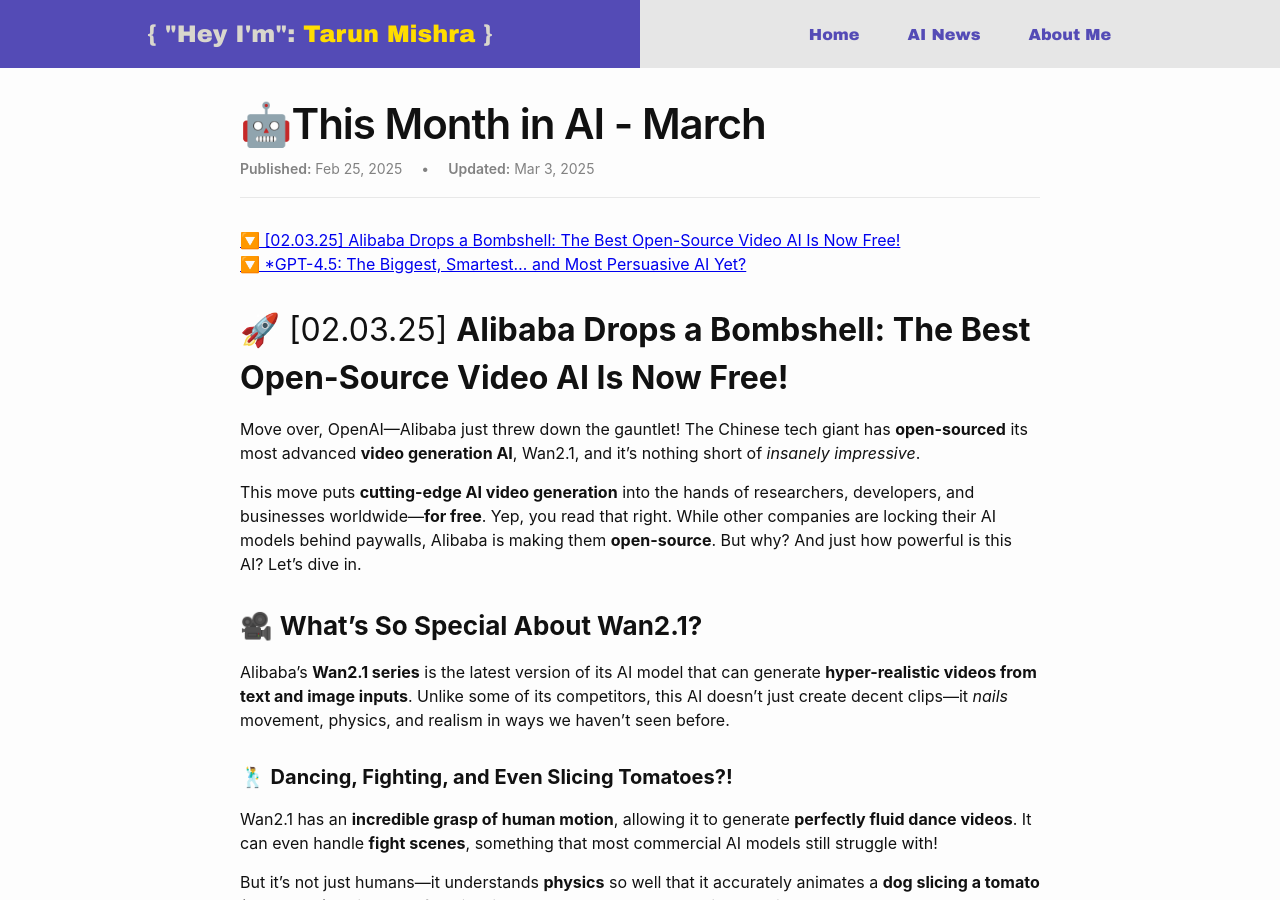
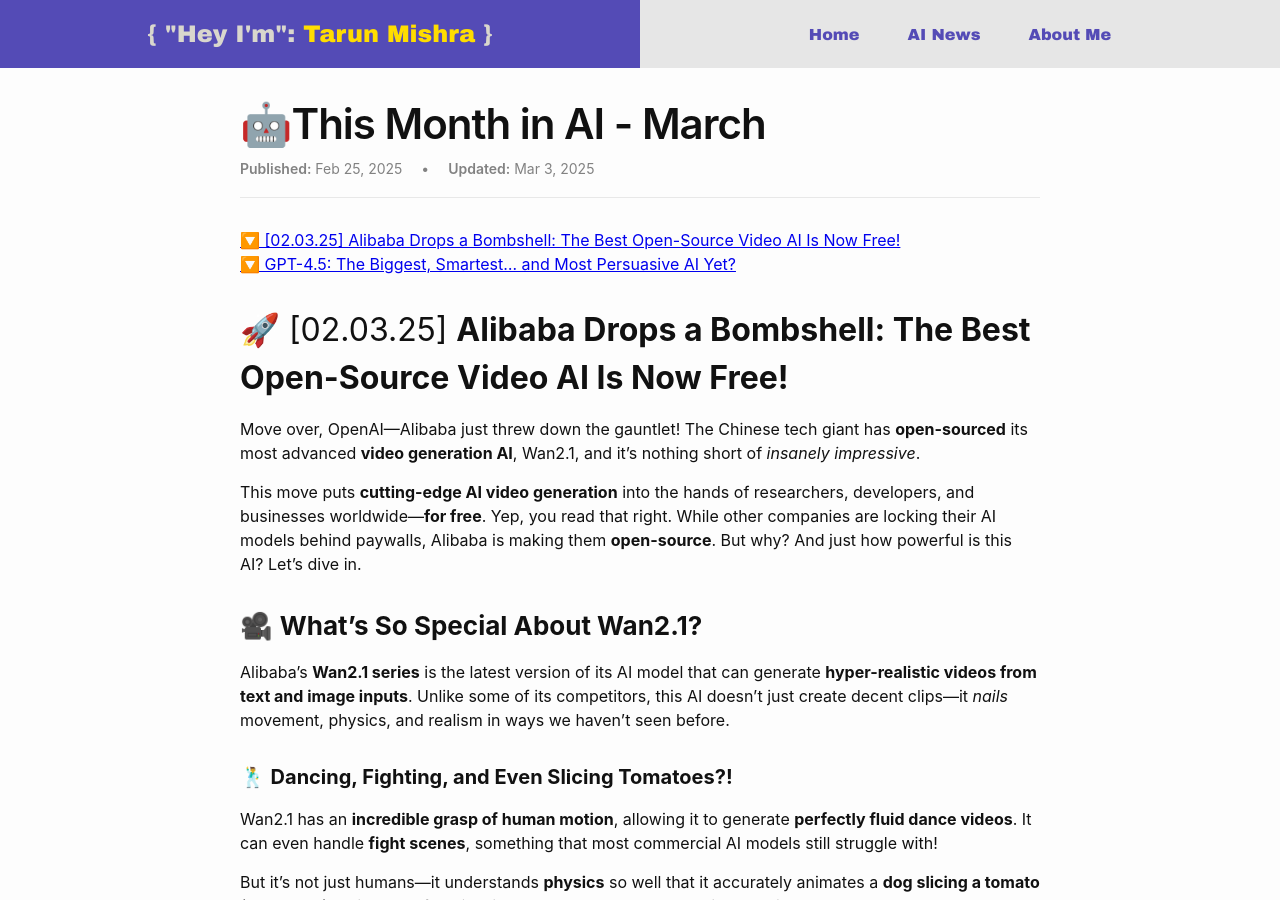
Before and after one commit to tarundirector/tarunmishra.github.io, a Jekyll site: the page built from pages/news/march_newspage.md, in a window 1280 px wide and 900 px high. Built offline with Jekyll 4.4.1, drawn with Linux system fonts in a browser that asks for light colours.

```diff
--- a/pages/news/march_newspage.md
+++ b/pages/news/march_newspage.md
@@ -6,7 +6,7 @@ date:  2025-02-25
 ---
 
 [🔽 [02.03.25] Alibaba Drops a Bombshell: The Best Open-Source Video AI Is Now Free!](#🚀-020325-alibaba-drops-a-bombshell-the-best-open-source-video-ai-is-now-free)
-[🔽 *GPT-4.5: The Biggest, Smartest… and Most Persuasive AI Yet?](#-280225-🚀-gpt-45-the-biggest-smartest-and-most-persuasive-ai-yet)
+[🔽 GPT-4.5: The Biggest, Smartest… and Most Persuasive AI Yet?](#-280225-🚀-gpt-45-the-biggest-smartest-and-most-persuasive-ai-yet)
 
 ## 🚀 [02.03.25] **Alibaba Drops a Bombshell: The Best Open-Source Video AI Is Now Free!**
 
```
